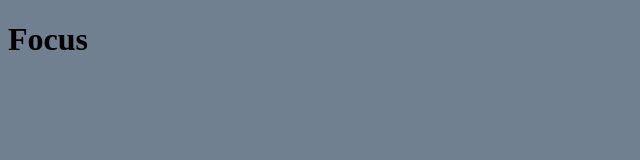
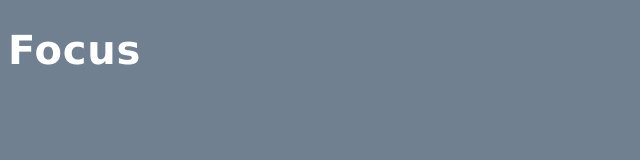
Before and after one commit to Imanplay/temporizador-pomodoro, a plain HTML site: page index.html in a window 1280 px wide. Shown: the whole page, without its empty margins (0-640 px from the left). Drawn offline with Linux system fonts and the light colour scheme.

Commit message:
agregue propiedades a html

```diff
--- a/style.css
+++ b/style.css
@@ -1,3 +1,12 @@
-.body {
+html {
+    font-family: Verdana, Geneva, Tahoma, sans-serif;
+    font-size: 20px;
+    letter-spacing: 0.8px;
+    min-height: 100vh;
+    color: white;
+    background-size: cover;
+}
+
+body {
     background: slategrey;
 }
```
